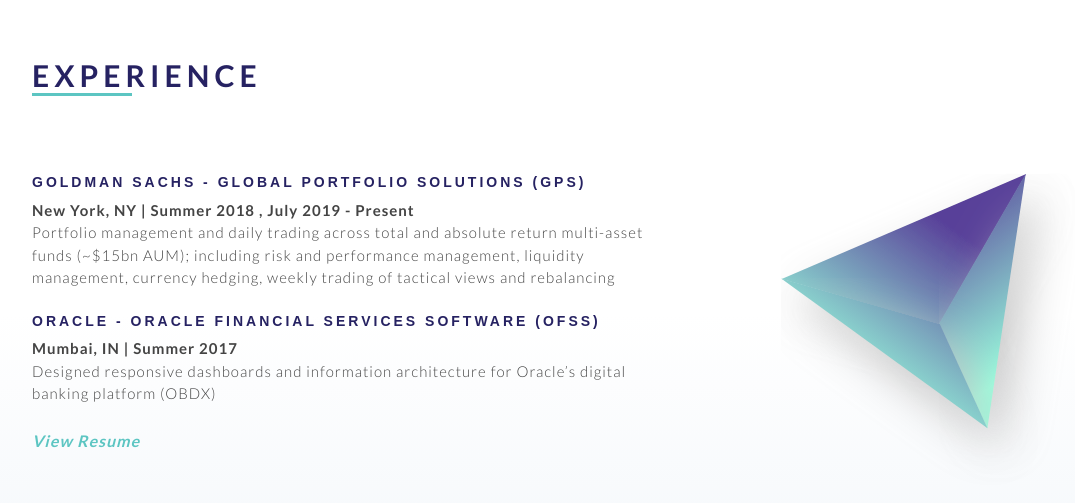
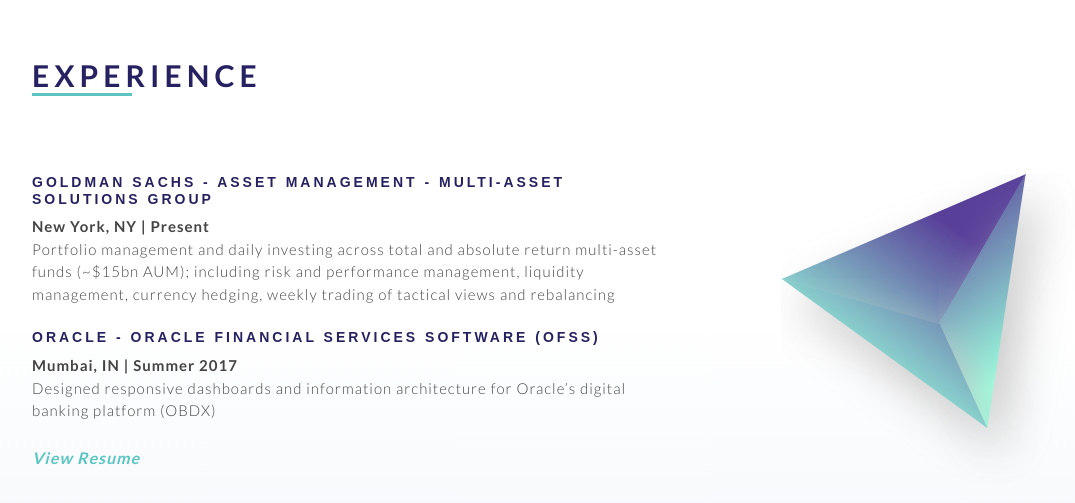
Before and after one commit to purvidoshi/purvidoshi.github.io, a plain HTML site: page index.html in a window 1280 px wide. Shown: the part 715-1218 px from the top of the page, without its empty margins (53-1128 px from the left). Drawn offline with nearby package versions, Linux system fonts and the light colour scheme; a web font is replaced by a local one.

Commit message:
Update index.html

```diff
--- a/index.html
+++ b/index.html
@@ -242,9 +242,9 @@
               <div class="col-md-7 pt-5 order-2 order-md-1" data-aos="fade-up" data-aos="200">
 
                 <!-- Goldman Sachs Full-Time/Summer -->
-                <h3 style ="text-transform: uppercase;">Goldman Sachs - Global Portfolio Solutions (GPS)</h3>
-                <p><b>New York, NY  |  Summer 2018 , July 2019 - Present</b></p>
-                <p>Portfolio management and daily trading across total and absolute return
+                <h3 style ="text-transform: uppercase;">Goldman Sachs - Asset Management - Multi-Asset Solutions Group</h3>
+                <p><b>New York, NY  |  Present</b></p>
+                <p>Portfolio management and daily investing across total and absolute return
                    multi-asset funds (~$15bn AUM); including risk and performance management,
                    liquidity management, currency hedging, weekly trading of tactical views and rebalancing</p>
                    <br>
```
